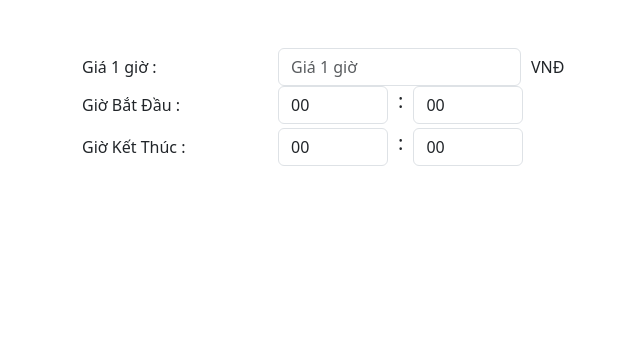
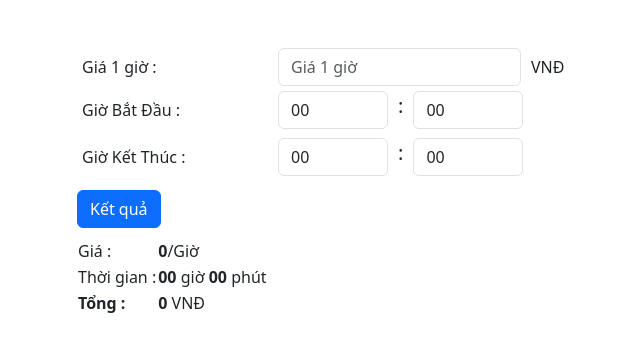
Before and after one commit to Barbig27/TinhTienBiA, a plain HTML site: page Index.html in a window 1280 px wide. Shown: the whole page, without its empty margins (5-645 px from the left). Drawn offline with nearby package versions, Linux system fonts and the light colour scheme.

Commit message:
Add files via upload

```diff
--- a/Index.html
+++ b/Index.html
@@ -11,10 +11,10 @@
 </head>
 
 <body>
-    <div class="container mt-5">
-        <div class="d-time" >
+    <div class="container mt-5" id="main">
+        <div class="d-time">
             <label for="gia" class="col-sm-2 col-form-label">Giá 1 giờ :</label>
-            <input style="width: 243px;" type="number" class="form-control ip-time" id="gia"  placeholder="Giá 1 giờ">
+            <input style="width: 243px;" type="number" class="form-control ip-time" id="gia" placeholder="Giá 1 giờ">
             <label for="gia" class="col-sm-2 col-form-label">VNĐ</label>
 
         </div>
@@ -22,12 +22,14 @@
         <div class="d-time">
             <label for="startHour" class="col-sm-2 col-form-label">Giờ Bắt Đầu :</label>
             <div>
-                <input value="00" type="number" class="form-control ip-time" id="startHour" maxlength="2" placeholder="Giờ">
+                <input value="00" type="number" class="form-control ip-time" id="startHour" maxlength="2"
+                    placeholder="Giờ">
                 <div style="position: relative;" id="startHourError" class="d-error form-text text-danger"></div>
             </div>
             <p style="font-size: 20px;">:</p>
             <div>
-                <input value="00" type="number" class="form-control ip-time" id="startMinute" maxlength="2" placeholder="Phút">
+                <input value="00" type="number"  class="form-control ip-time" id="startMinute" maxlength="2"
+                    placeholder="Phút">
                 <div id="startMinuteError" class="d-error form-text text-danger"></div>
             </div>
 
@@ -36,17 +38,51 @@
         <div class="d-time">
             <label for="endHour" class="col-sm-2 col-form-label">Giờ Kết Thúc :</label>
             <div>
-                <input value="00" type="number" class="form-control ip-time" id="endHour" maxlength="2" placeholder="Giờ">
+                <input value="00" type="number" class="form-control ip-time" id="endHour" maxlength="2"
+                    placeholder="Giờ">
                 <div id="endHourError" class="d-error form-text text-danger"></div>
             </div>
             <p style="font-size: 20px;">:</p>
-             <div>
-                <input value="00" type="number" class="form-control ip-time" id="endMinute" min="0" max="59" placeholder="Phút">
+            <div>
+                <input value="00" type="number" class="form-control ip-time" id="endMinute" min="0" max="59"
+                    placeholder="Phút">
                 <div id="endMinuteError" class="d-error form-text text-danger"></div>
-             </div>
+            </div>
+
 
         </div>
 
+        <button type="button" onclick="tinh()" class="btn btn-primary">Kết quả</button>
+        <div class="ketqua">
+            <table>
+                <tr>
+                    <td>
+                        Giá :
+                    </td>
+                    <td><b id="dongia">0</b>/Giờ</td>
+                </tr>
+                <tr>
+                    <td>
+                        Thời gian :
+                    </td>
+                    <td>
+                        <b id="giochoi">00</b> giờ <b id="phutchoi">00</b> phút
+                    </td>
+                </tr>
+
+                <tr>
+                    <td>
+                        <b>Tổng :</b>
+                    </td>
+                    <td>
+                        <b id="thanhtien">0</b> VNĐ
+                    </td>
+                </tr>
+
+            </table>
+
+
+        </div>
     </div>
 
     <script src="https://cdn.jsdelivr.net/npm/@popperjs/core@2.11.6/dist/umd/popper.min.js"></script>
--- a/script.js
+++ b/script.js
@@ -1,3 +1,17 @@
+window.onload = function () {
+    const storedValue = sessionStorage.getItem('gia');
+    if (storedValue) {
+        document.getElementById('gia').value = storedValue;
+        document.getElementById('dongia').textContent = parseFloat(storedValue).toLocaleString()
+    }
+};
+
+
+// Lưu giá trị vào sessionStorage khi người dùng thay đổi input
+document.getElementById('gia').addEventListener('input', function () {
+    sessionStorage.setItem('gia', this.value);
+});
+
 function validateHour(input) {
     const value = parseInt(input.value, 10);
     if (isNaN(value) || value < 0 || value >= 24) {
@@ -5,6 +19,53 @@ function validateHour(input) {
     }
     return '';
 }
+
+function tinh() {
+    // Lấy giá trị từ các phần tử input
+    var giobatdau = document.getElementById("startHour").value;
+    var phutbatdau = document.getElementById("startMinute").value;
+    var gioketthuc = document.getElementById("endHour").value;
+    var phutketthuc = document.getElementById("endMinute").value;
+    var dongia = document.getElementById("gia").value;
+
+    // Chuyển đổi giá trị từ chuỗi thành số
+    giobatdau = parseInt(giobatdau, 10);
+    phutbatdau = parseInt(phutbatdau, 10);
+    gioketthuc = parseInt(gioketthuc, 10);
+    phutketthuc = parseInt(phutketthuc, 10);
+    dongia = parseFloat(dongia); // Sử dụng parseFloat cho đơn giá
+
+    var timeStart = new Date();
+    timeStart.setHours(giobatdau);
+    timeStart.setMinutes(phutbatdau);
+    timeStart.setSeconds(0); // Thiết lập giây bằng 0
+
+    var timeEnd = new Date();
+    timeEnd.setHours(gioketthuc);
+    timeEnd.setMinutes(phutketthuc);
+    timeEnd.setSeconds(0); // Thiết lập giây bằng 0
+
+    var timeDiff = timeEnd.getTime() - timeStart.getTime();
+    var minutesDiff = timeDiff / 60000;
+
+    // Quy đổi phút thành giờ và phút
+    var hours = Math.floor(minutesDiff / 60); // Số giờ
+    var minutes = Math.round(minutesDiff % 60); // Số phút
+
+    var thanhtien =  Math.floor(dongia / 60 * minutesDiff);
+
+    // Hiển thị thông báo với các giá trị đã lấy
+
+
+    document.getElementById("dongia").textContent = dongia.toLocaleString();
+    document.getElementById("giochoi").textContent = hours;
+    document.getElementById("phutchoi").textContent = minutes;
+    document.getElementById('thanhtien').textContent = thanhtien.toLocaleString();
+
+    // alert(`Giờ bắt đầu: ${timeStart.getHours()}:${timeStart.getMinutes()}\nGiờ kết thúc: ${timeEnd.getHours()}:${timeEnd.getMinutes()}\nKhoảng cách: ${minutesDiff} phút
+    // \nGiờ chơi ${hours} giờ ${minutes} phút`);
+}
+
 
 function validateMinute(input) {
     const value = parseInt(input.value, 10);
@@ -53,12 +114,19 @@ document.getElementById('endHour').addEventListener('input', function () {
 });
 
 document.getElementById('endMinute').addEventListener('input', function () {
+    const value = this.value;
+    if (value.length === 2) {
+        this.blur();
+        setTimeout(500);
+        tinh();
+    }
+
     updateErrorMessages();
 });
 
 // Chọn toàn bộ nội dung khi focus vào input
 document.querySelectorAll('input').forEach(input => {
-    input.addEventListener('focus', function() {
+    input.addEventListener('focus', function () {
         this.select();
     });
 });
--- a/style.css
+++ b/style.css
@@ -14,3 +14,6 @@ input.ip-time{
 .d-time > *{
 margin: 0px 5px;
 }
+#main >*{
+    margin: 5px 0;
+}
```
